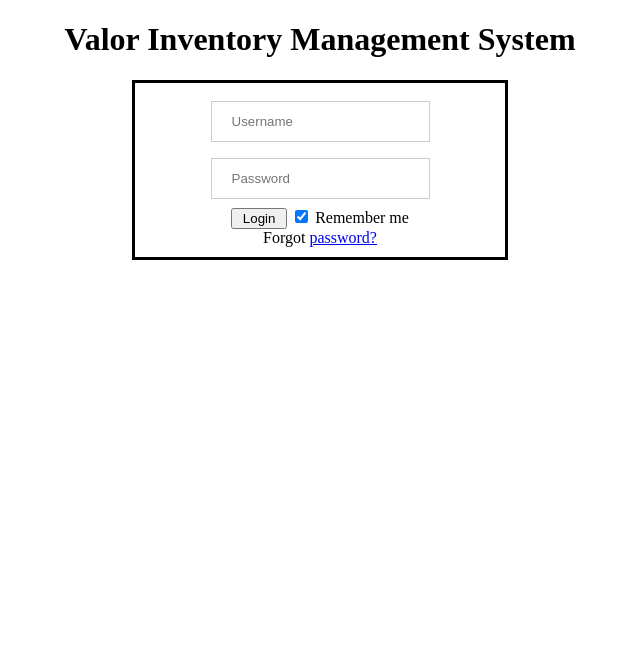
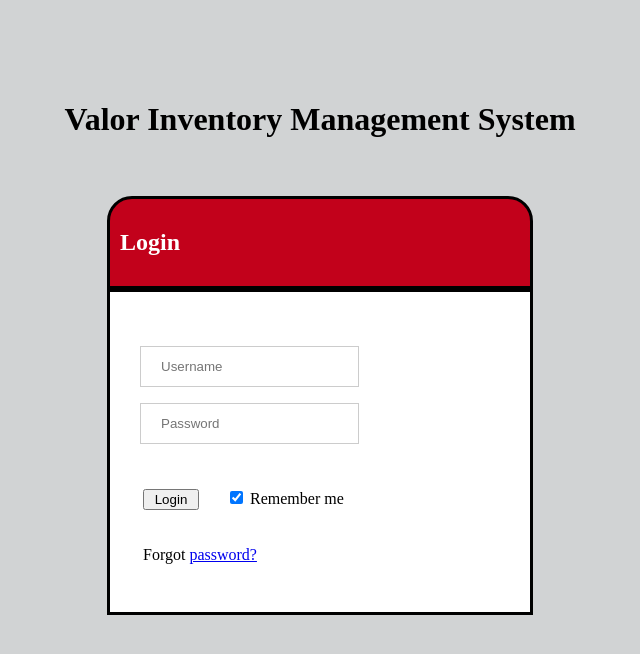
Before and after one commit to jfarmer32/TheExceptionsGroup, a PHP site: page / in a window 1280 px wide. Shown: the top 654 px of the page, without its empty margins (320-960 px from the left). Run offline with PHP 8.4, Linux system fonts and the light colour scheme.

Commit message:
Update index.php

```diff
--- a/index.php
+++ b/index.php
@@ -1,37 +1,79 @@
 <?php
 	include('login.php');
 
-
 ?>
-
-
 <!DOCTYPE html>
 <html>
 <head>
 <title>VIMS</title>
-<link rel="stylesheet" type="text/css" href="login.css">
+
+<style>
+body{
+	background-color:  #d1d3d4;
+}
+input[type=text], input[type=password] {
+	background-color: white;
+    padding: 12px 20px;
+    margin: 8px 20px;
+    display: inline-block;
+    border: 1px solid #ccc;
+    box-sizing: border-box;
+}
+input[type=submit]{
+	margin: 0 23px;
+}
+.login{
+    border: 3px solid;
+	border-color: black;
+	padding:10px;
+	width: 400px;
+	margin: auto;
+	height: 300px;
+	background-color:#FFFFFF;
+
+}
+.l{
+	border: 3px solid;
+	border-color: black;
+	border-top-left-radius: 25px;
+	border-top-right-radius: 25px;
+	padding:10px;
+	width: 400px;
+	margin: auto;
+	background-color:  #c2011b;
+	color: #FFFFFF;
+}
+.psw{
+	margin: 0 23px;
+}
+h2{
+	background-color:  #c2011b;
+}
+</style>
 </head>
 <body>
+<br></br>
+<br></br>
 <h1><center>Valor Inventory Management System</center></h1>
-
-
-<div class="login" align="center">
+<br></br>
+<div class="l" align="center">
+	<h2 align="left">Login</h2>
+</div>
+<div class="login" align="left">
  <form action="index.php" method="post">
-    <input name="username" type="text" placeholder="Username" name="uname" id="username" > <br>
-    <input name="password" type="password" placeholder="Password" name="psw" ><br>
-
+	<br></br>
+    <input name="username" type="text" placeholder="Username" name="uname" id="username"> <br>
+    <input name="password" type="password" placeholder="Password" name="psw"><br>
+	<br></br>
     <input name = "send" type = "submit" value = " Login ">
 
     <label>
       <input type="checkbox" checked="checked" name="remember"> Remember me
-    </label><br>
+    </label><br><br><br>
 
     <span class="psw">Forgot <a href="#">password?</a></span>
 	<span> <?php echo $error; ?></span>
 </form>
 </div>
-
-
-
 </body>
 </html>
```
